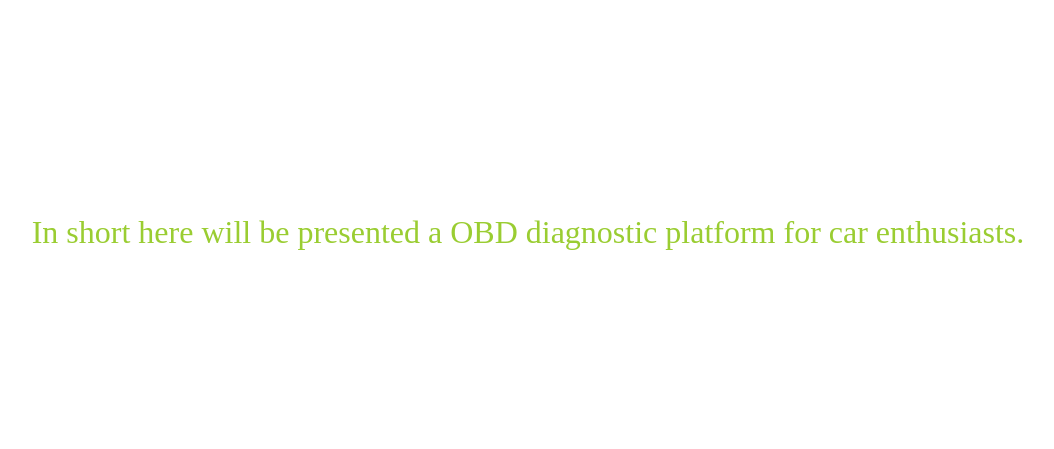
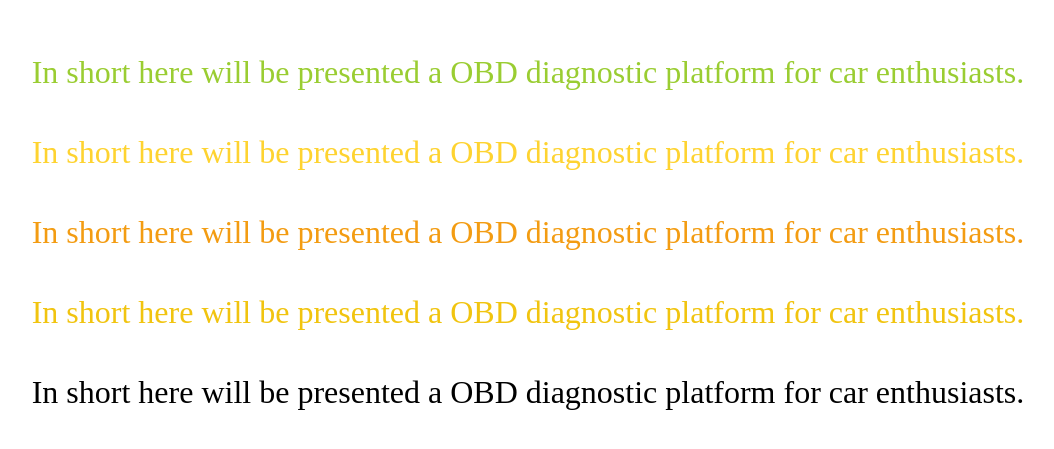
Before and after one commit to Alex-3006/open-obd.net, a plain HTML site: page index.html in a window 1280 px wide. Shown: the part 127-576 px from the top of the page, without its empty margins (112-1166 px from the left). Drawn offline with Linux system fonts and the light colour scheme.

Commit message:
chose colors

```diff
--- a/css/style.css
+++ b/css/style.css
@@ -1,10 +1,36 @@
 .container{
     display: flex;
     justify-content: center;
-    margin-top: 20rem;
+    flex-direction: column;
+    align-items: center;
+    margin-top: 10rem;
 }
+/* https://flatuicolors.com/ */
 
 h1{
     font-weight: 300;
+}
+.c1{
     color: yellowgreen;
+    /* color: #fed330; */
+    /* background-color: #fed330; */
+    /* color: #f39c12; */
+    /* color: #f1c40f; */
 }
+
+.c2{
+    color: #fed330;
+    /* background-color: #fed330; */
+    /* color: #f39c12; */
+    /* color: #f1c40f; */
+}
+
+.c3{
+    /* background-color: #fed330; */
+    color: #f39c12;
+    /* color: #f1c40f; */
+}
+
+.c4{
+    color: #f1c40f;
+}
--- a/index.html
+++ b/index.html
@@ -8,6 +8,10 @@
     <link rel="stylesheet" href="css/style.css">
 </head>
 <body class="container">
-    <h1>In short here will be presented a OBD diagnostic platform for car enthusiasts.</h3>
+    <h1 class="c1">In short here will be presented a OBD diagnostic platform for car enthusiasts.</h3>
+    <h1 class="c2">In short here will be presented a OBD diagnostic platform for car enthusiasts.</h3>
+    <h1 class="c3">In short here will be presented a OBD diagnostic platform for car enthusiasts.</h3>
+    <h1 class="c4">In short here will be presented a OBD diagnostic platform for car enthusiasts.</h3>
+    <h1 class="c5">In short here will be presented a OBD diagnostic platform for car enthusiasts.</h3>
 </body>
 </html>
```
